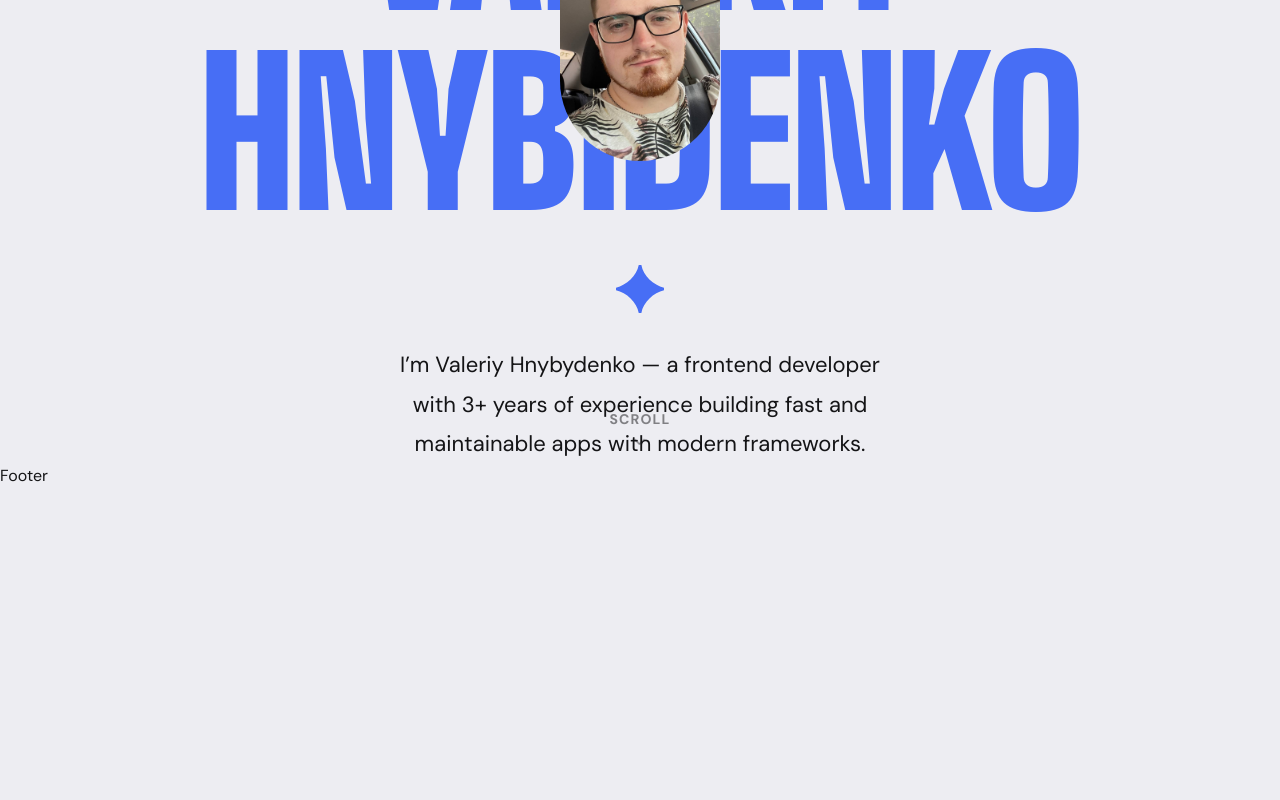
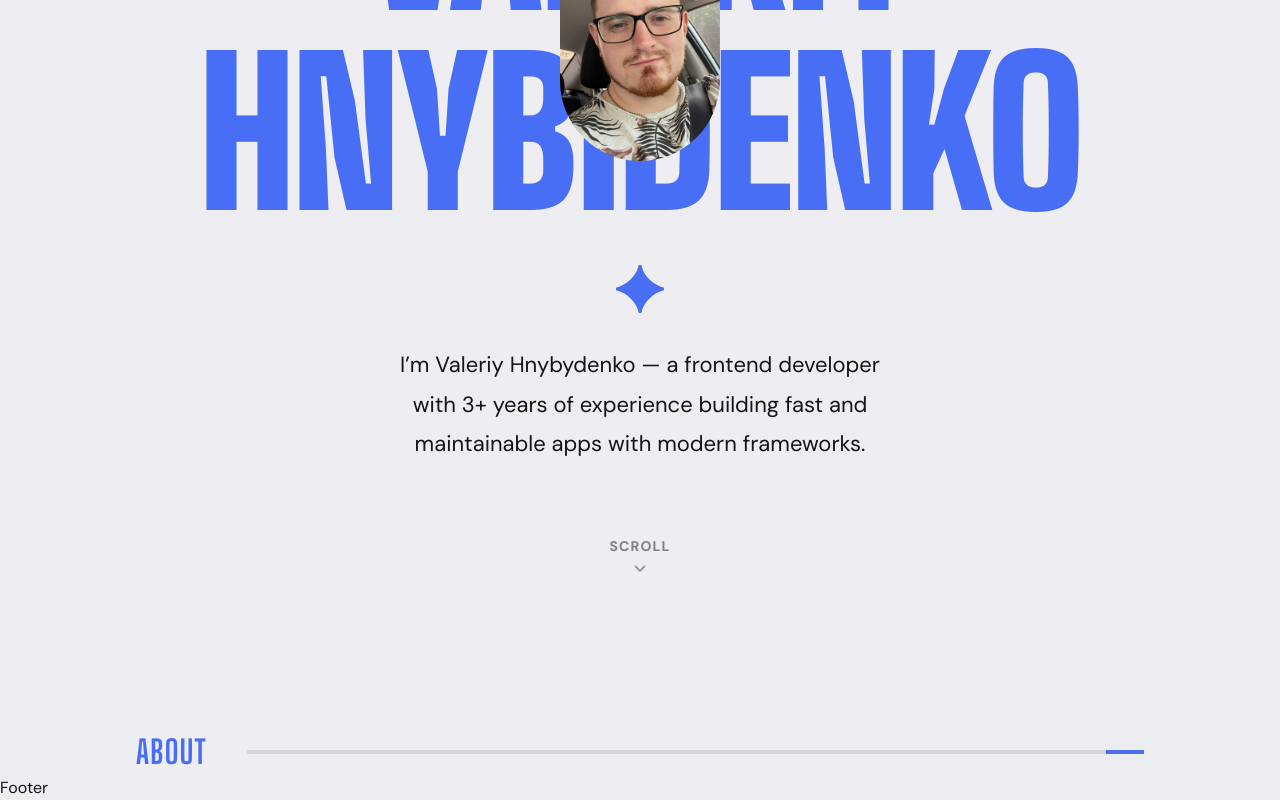
Before and after one commit to valeriy-developer/vh-portfolio, a Next.js app: page / in a window 1280 px wide. Shown: the part 341-1141 px from the top of the page. Before the commit the page ends 829 px from the top, so only its background shows below. Built offline with nearby package versions, Linux system fonts and the light colour scheme.

Commit message:
feat: added global navigation divider component

```diff
--- a/src/components/Container.tsx
+++ b/src/components/Container.tsx
@@ -2,12 +2,12 @@ import React from "react";
 
 import { cn } from "@/lib/utils";
 
-interface iProps extends React.HTMLAttributes<HTMLDivElement> {
+interface Props {
   children: React.ReactNode;
   className?: string;
 }
 
-const Container = ({ children, className, ...props }: iProps) => {
+const Container = ({ children, className, ...props }: Props) => {
   return (
     <div
       className={cn("mx-auto w-full px-5 md:px-10 lg:px-34", className)}
--- /dev/null
+++ b/src/components/DividerNavLink.tsx
@@ -0,0 +1,23 @@
+import { NavigationLink } from "@/types";
+import Link from "next/link";
+import React from "react";
+
+const DividerNavLink = ({ label, url }: NavigationLink) => {
+  return (
+    <Link href={url} className="group flex items-center justify-between gap-10">
+      <h3 className="font-big-shoulders text-accent text-[2rem] font-bold tracking-[0.04em] uppercase">
+        {label}
+      </h3>
+      <div className="relative flex h-1 w-full">
+        <span className="bg-secondary-10 h-full w-full" />
+        <span className="bg-accent h-full w-10 transition-all duration-200 group-hover:mx-10 group-hover:w-25" />
+        <div className="flex-center absolute top-1/2 right-0 h-7 w-7 -translate-y-1/2">
+          <span className="bg-accent absolute top-1/2 block h-1 w-full -translate-y-1/2 transition-transform duration-200 group-hover:-translate-y-[270%] group-hover:rotate-45" />
+          <span className="bg-accent absolute bottom-1/2 block h-1 w-full translate-y-1/2 transition-transform duration-200 group-hover:translate-y-[270%] group-hover:-rotate-45" />
+        </div>
+      </div>
+    </Link>
+  );
+};
+
+export default DividerNavLink;
--- a/src/components/Navigation.tsx
+++ b/src/components/Navigation.tsx
@@ -4,11 +4,11 @@ import { navigation } from "@/data/navigation";
 import Link from "next/link";
 import React from "react";
 
-interface iProps {
+interface Props {
   handleDropdown: (val: boolean) => void;
 }
 
-const Navigation = ({ handleDropdown }: iProps) => {
+const Navigation = ({ handleDropdown }: Props) => {
   return (
     <nav>
       <ul className="flex flex-col items-start gap-0.5">
--- a/src/components/ScrollIndicator.tsx
+++ b/src/components/ScrollIndicator.tsx
@@ -1,39 +1,9 @@
-import React, { useEffect, useState } from "react";
-import { cn } from "@/lib/utils";
+import React from "react";
 import { ChevronDown } from "lucide-react";
 
 const ScrollIndicator = () => {
-  const [scrollYPosition, setScrollYPosition] = useState(0);
-  const [isVisible, setIsVisible] = useState(false);
-
-  const handleScroll = () => setScrollYPosition(window.pageYOffset);
-
-  const checkVisibility = () => {
-    const { scrollHeight, clientHeight } = document.documentElement;
-    setIsVisible(scrollHeight > clientHeight);
-  };
-
-  useEffect(() => {
-    checkVisibility();
-
-    window.addEventListener("scroll", handleScroll);
-    window.addEventListener("resize", checkVisibility);
-
-    return () => {
-      window.removeEventListener("scroll", handleScroll);
-      window.removeEventListener("resize", checkVisibility);
-    };
-  }, []);
-
   return (
-    <div
-      className={cn(
-        "col-center text-secondary-50 fixed bottom-2 left-1/2 -translate-x-1/2 -translate-y-5 gap-1 opacity-0 transition-[translate,opacity] duration-300",
-        scrollYPosition < 80 &&
-          isVisible &&
-          "-translate-x-1/2 translate-y-0 opacity-100",
-      )}
-    >
+    <div className="col-center text-secondary-50 mt-8 gap-1 opacity-100 transition-[translate,opacity] duration-300 md:mt-18">
       <span className="text-[0.625rem] font-bold tracking-[0.08em] md:text-sm">
         SCROLL
       </span>
--- a/src/components/icons/Logo.tsx
+++ b/src/components/icons/Logo.tsx
@@ -1,7 +1,7 @@
 import { cn } from "@/lib/utils";
 import React from "react";
 
-interface iProps {
+interface Props {
   size?: number;
   color?: string;
   className?: string;
@@ -10,7 +10,7 @@ interface iProps {
 const DEFAULT_WIDTH = 50;
 const DEFAULT_HEIGHT = 40;
 
-const Logo: React.FC<iProps> = ({
+const Logo: React.FC<Props> = ({
   size = DEFAULT_HEIGHT,
   color = "currentColor",
   className,
--- a/src/components/icons/Sparkle.tsx
+++ b/src/components/icons/Sparkle.tsx
@@ -1,11 +1,11 @@
 import { cn } from "@/lib/utils";
 import React from "react";
 
-interface iProps {
+interface Props {
   className?: string;
 }
 
-const Sparkle: React.FC<iProps> = ({ className }) => {
+const Sparkle: React.FC<Props> = ({ className }) => {
   return (
     <svg
       width="48"
--- /dev/null
+++ b/src/components/sections/home/AboutSection.tsx
@@ -0,0 +1,15 @@
+import Container from "@/components/Container";
+import DividerNavLink from "@/components/DividerNavLink";
+import React from "react";
+
+const AboutSection = () => {
+  return (
+    <section className="pt-20 md:pt-37.5">
+      <Container>
+        <DividerNavLink label="About" url="/about" />
+      </Container>
+    </section>
+  );
+};
+
+export default AboutSection;
--- a/src/config/sections.config.ts
+++ b/src/config/sections.config.ts
@@ -1,6 +1,8 @@
+import AboutSection from '@/components/sections/home/AboutSection';
 import HeroSection from '@/components/sections/home/HeroSection';
-import { iSection } from '@/types';
+import { Section } from '@/types';
 
-export const homepageSections: iSection[] = [
+export const homepageSections: Section[] = [
   { id: "hero", component: HeroSection },
+  { id: "about", component: AboutSection },
 ];
--- a/src/data/navigation.ts
+++ b/src/data/navigation.ts
@@ -1,9 +1,6 @@
-export interface iNavigationItem {
-  label: string;
-  url: string;
-}
+import { NavigationLink } from "@/types";
 
-export const navigation: iNavigationItem[] = [
+export const navigation: NavigationLink[] = [
   {
     label: "Home",
     url: "/",
--- a/src/hooks/useMediaQuery.ts
+++ b/src/hooks/useMediaQuery.ts
@@ -1,8 +1,8 @@
 import { useEffect, useState } from "react";
 
-type TBreakpoint = "sm" | "md" | "lg" | "xl" | "2xl";
+type Breakpoint = "sm" | "md" | "lg" | "xl" | "2xl";
 
-const BREAKPOINTS: Record<TBreakpoint, string> = {
+const BREAKPOINTS: Record<Breakpoint, string> = {
   sm: "(min-width: 640px)",
   md: "(min-width: 768px)",
   lg: "(min-width: 1024px)",
@@ -10,7 +10,7 @@ const BREAKPOINTS: Record<TBreakpoint, string> = {
   "2xl": "(min-width: 1536px)",
 };
 
-export const useMediaQuery = (breakpoint: TBreakpoint) => {
+export const useMediaQuery = (breakpoint: Breakpoint) => {
   const mediaQueryString = BREAKPOINTS[breakpoint];
 
   const getMatches = () => {
```
Also changed, not shown: src/types/index.ts (+6 -1 lines).
